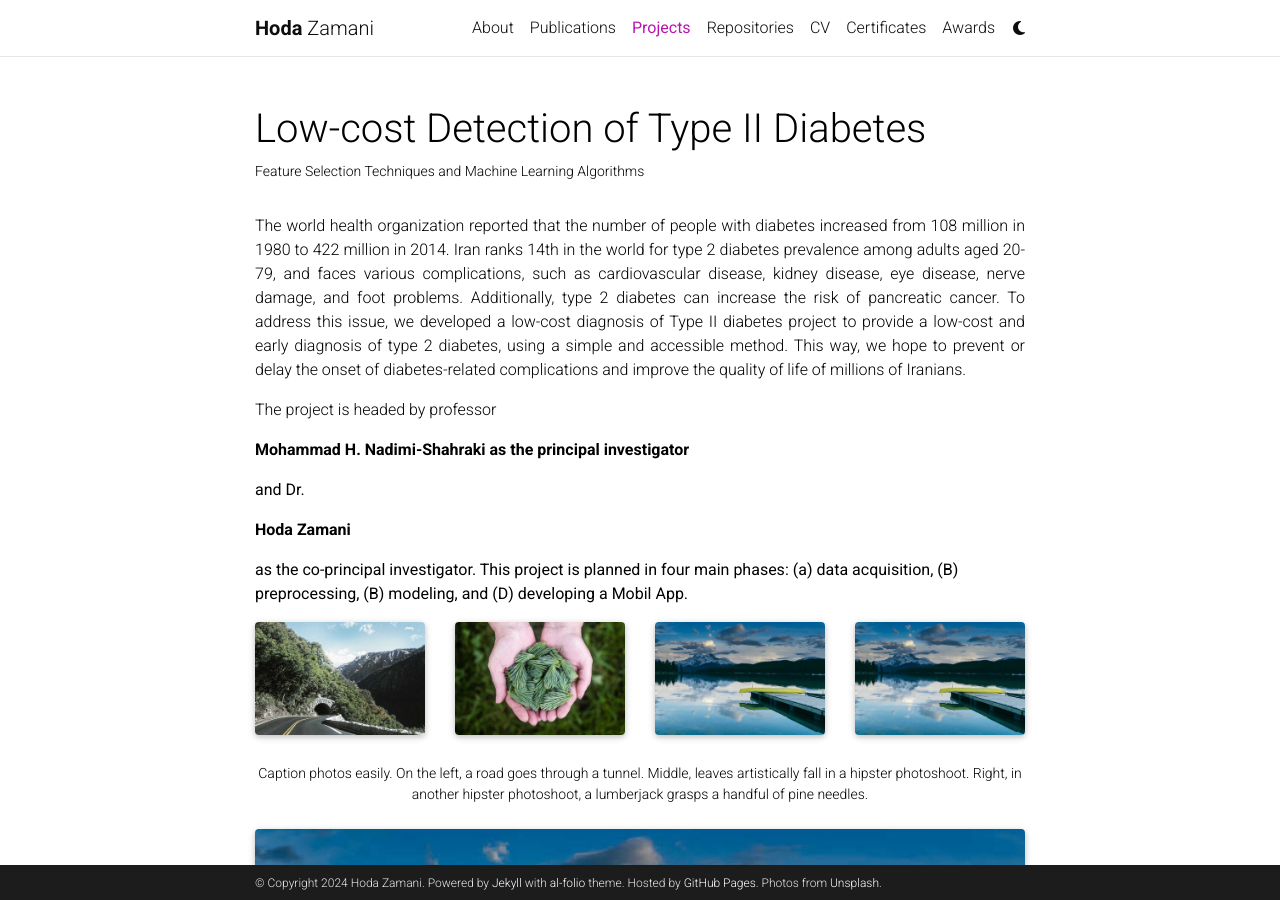
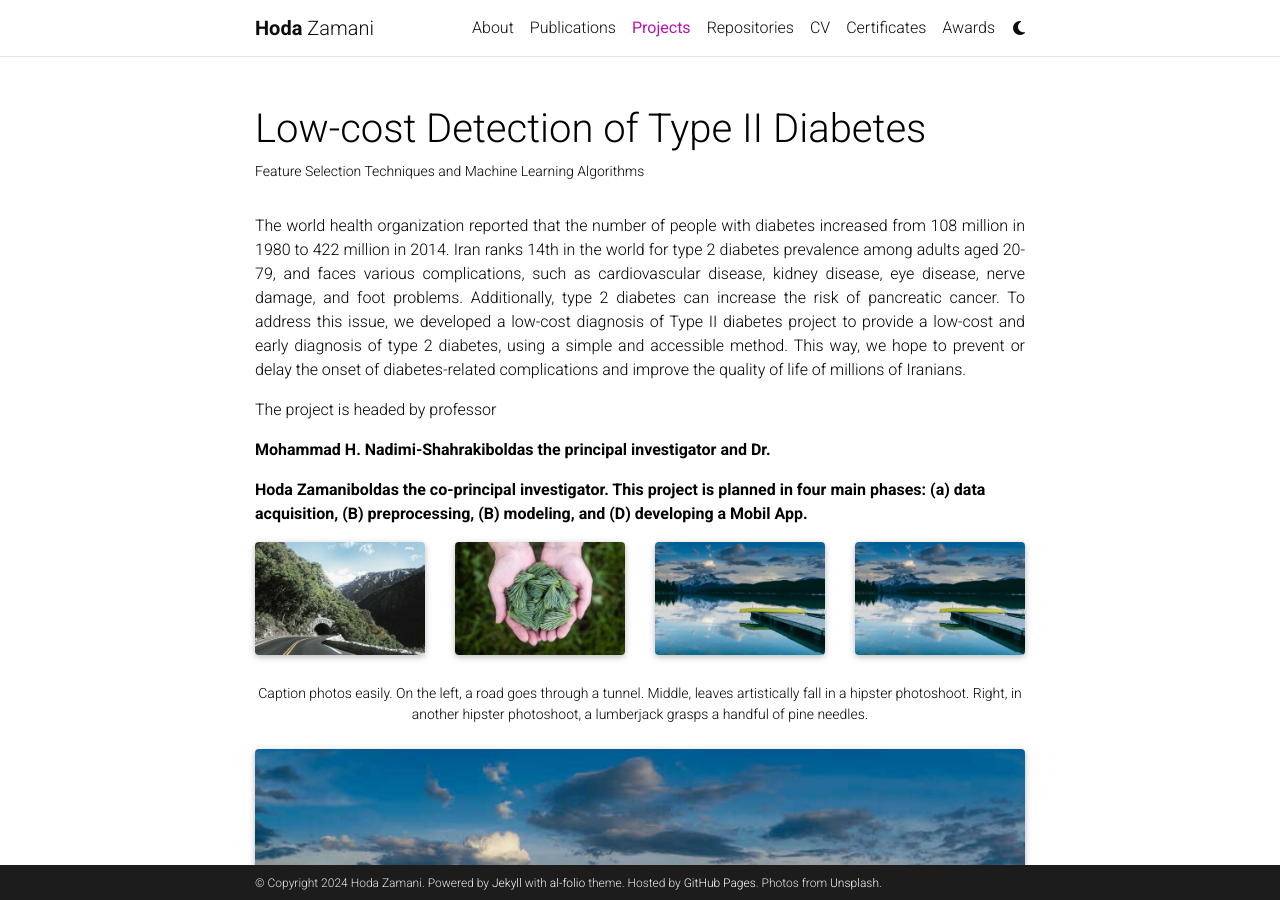
Before and after one commit to HodaZamani/HodaZamani.github.io, a Jekyll site: the page built from _projects/1_project.md, in a window 1280 px wide and 900 px high. Built offline with Jekyll 4.4.1, drawn with Linux system fonts in a browser that asks for light colours; full-size pictures stand in for the smaller copies a plugin makes; comment, search, counter and statistics services are not loaded; a style sheet for code colours, icons or effects is not loaded.

Commit message:
Update 1_project.md

```diff
--- a/_projects/1_project.md
+++ b/_projects/1_project.md
@@ -10,7 +10,7 @@
 
 <p align="justify">The world health organization reported that the number of people with diabetes increased from 108 million in 1980 to 422 million in 2014. Iran ranks 14th in the world for type 2 diabetes prevalence among adults aged 20-79, and faces various complications, such as cardiovascular disease, kidney disease, eye disease, nerve damage, and foot problems. Additionally, type 2 diabetes can increase the risk of pancreatic cancer. To address this issue, we developed a low-cost diagnosis of Type II diabetes project to provide a low-cost and early diagnosis of type 2 diabetes, using a simple and accessible method. This way, we hope to prevent or delay the onset of diabetes-related complications and improve the quality of life of millions of Iranians.</p>
 
-<p align="justify">The project is headed by professor<p style="font-weight: bold;">Mohammad H. Nadimi-Shahraki as the principal investigator<p style="font-weight: normal;">and Dr.<p style="font-weight: bold;">Hoda Zamani<p style="font-weight: normal;">as the co-principal investigator.
+<p align="justify">The project is headed by professor<p style="font-weight: bold;">Mohammad H. Nadimi-Shahraki<b>bold</b>as the principal investigator and Dr.<p style="font-weight: bold;">Hoda Zamani<b>bold</b>as the co-principal investigator.
 This project is planned in four main phases: (a) data acquisition, (B) preprocessing, (B) modeling, and (D) developing a Mobil App. </p>
 
 
```
